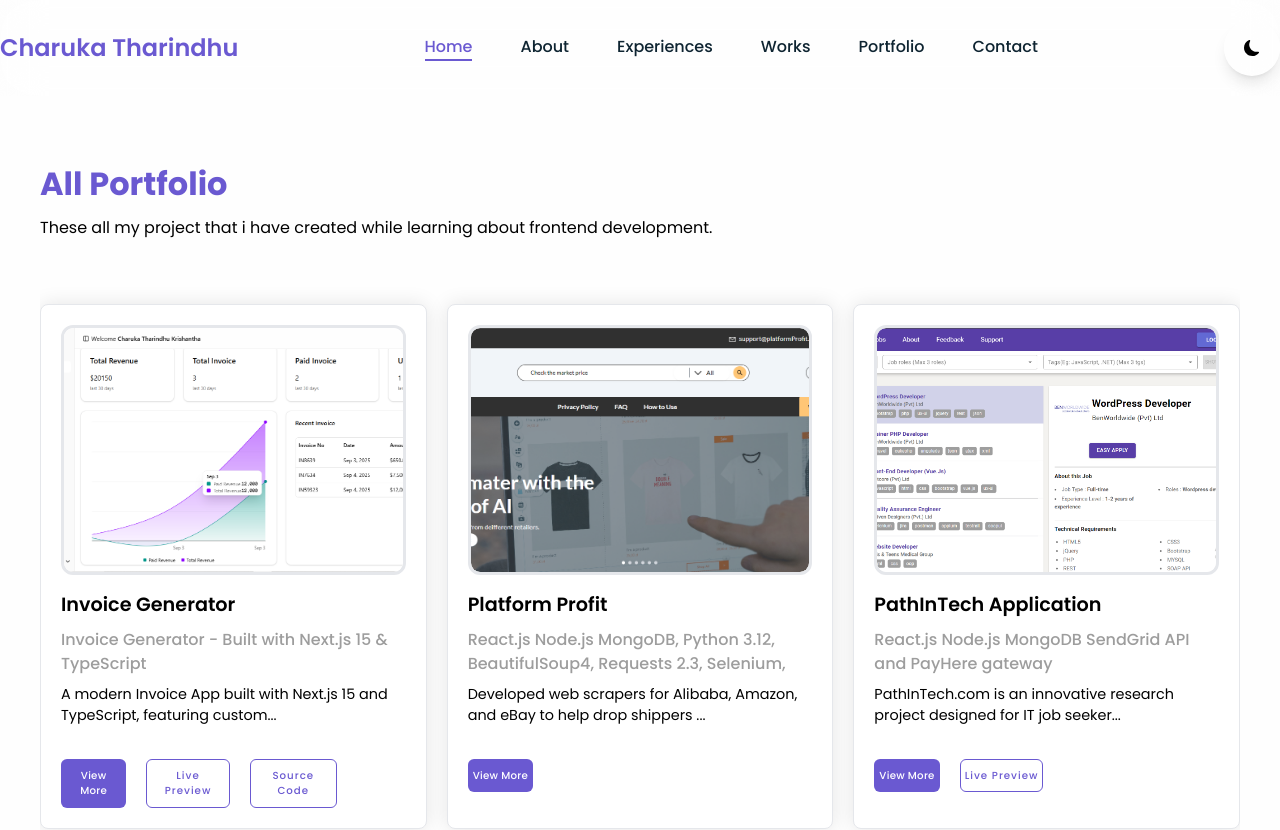
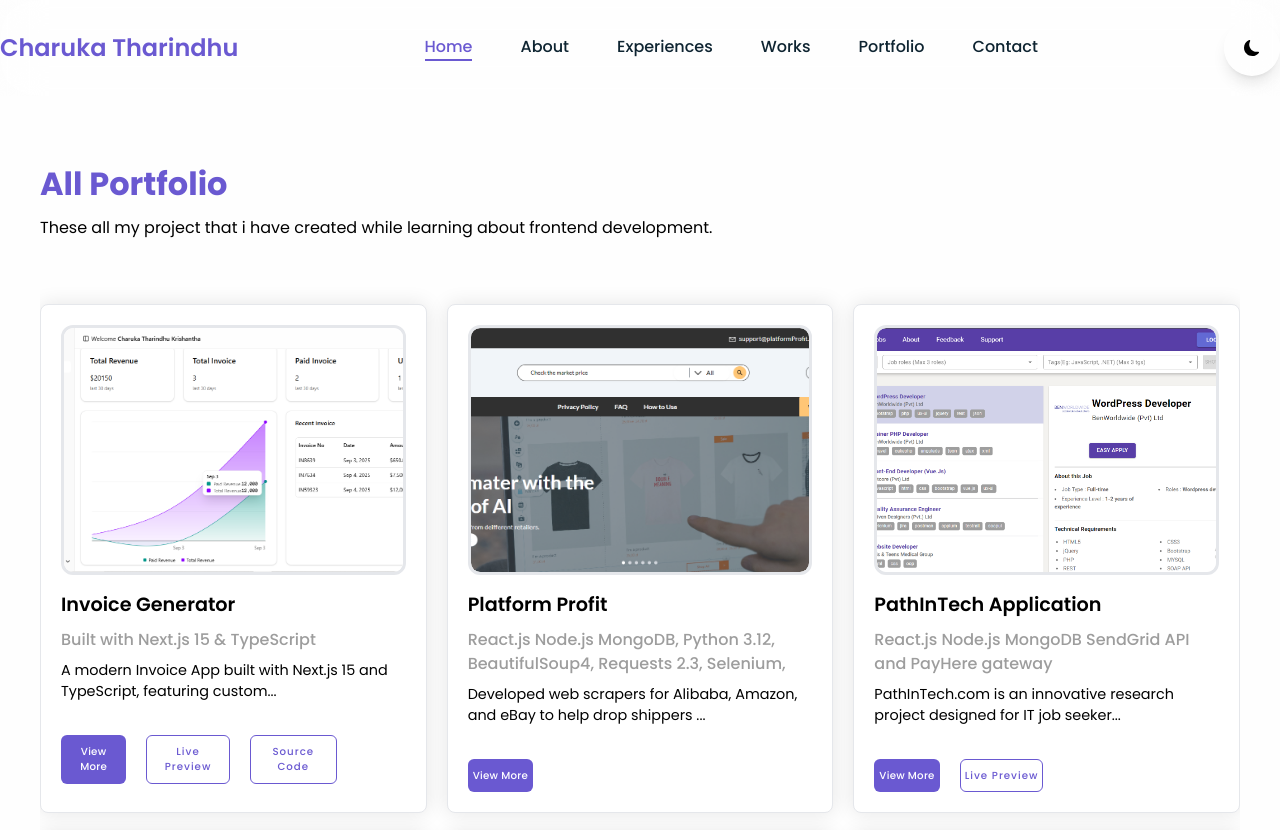
Before and after one commit to charuka97/personal-portfolio, a Next.js app: page /portfolio in a window 1280 px wide. Shown: the top 830 px of the page. Built offline with nearby package versions, Linux system fonts and the light colour scheme.

Commit message:
newly added project title updated

```diff
--- a/constants/data.js
+++ b/constants/data.js
@@ -328,7 +328,7 @@ export const portfolioList = [
   {
     title: "Invoice Generator",
     subtitle:
-      "Invoice Generator - Built with Next.js 15 & TypeScript",
+      "Built with Next.js 15 & TypeScript",
     img: "/image/project-6.png",
     description:
       "A modern Invoice App built with Next.js 15 and TypeScript, featuring custom authentication using Auth.js with Magic Link via Resend. Easily create, edit, and manage invoices with real PDF generation and email reminders. Includes a sleek dashboard with animated charts, form validation using Zod, and a beautiful UI styled with Tailwind CSS and Shadcn UI. Fully optimized and deployed on Vercel.",
```
